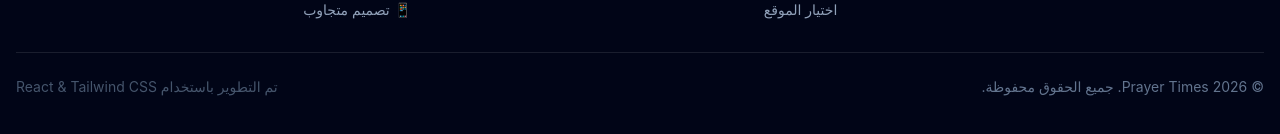
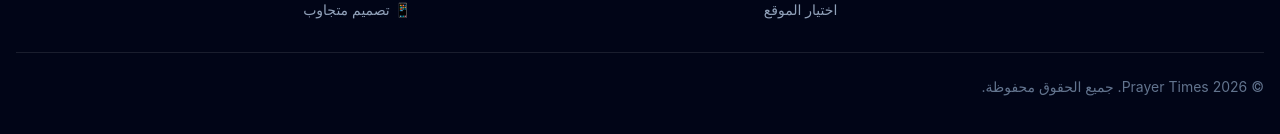
Before and after one commit to alkhwlyhasan777-coder/Prayer-times, a React (Vite) app: page / in a window 1280 px wide. Shown: the part 2395-2529 px from the top of the page. Built offline with nearby package versions, Linux system fonts and the light colour scheme; no server answers.

Commit message:
Update project

```diff
--- a/src/components/Footer.jsx
+++ b/src/components/Footer.jsx
@@ -116,11 +116,6 @@ function Footer() {
                     <p>
                         © {currentYear} Prayer Times. جميع الحقوق محفوظة.
                     </p>
-
-                    <p className="text-slate-600">
-                        تم التطوير باستخدام React & Tailwind CSS
-                    </p>
-
                 </div>
 
             </div>
```
